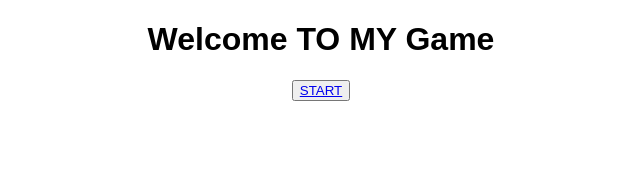
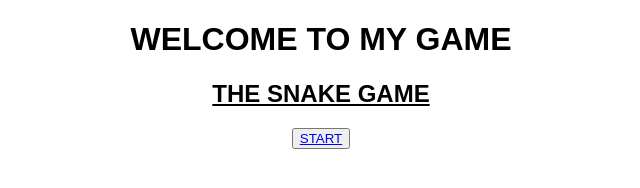
Before and after one commit to bumadan751997/Snake-Game, a plain HTML site: page index.html in a window 1280 px wide. Shown: the whole page, without its empty margins (319-959 px from the left). Drawn offline with Linux system fonts and the light colour scheme.

Commit message:
first project

```diff
--- a/index.html
+++ b/index.html
@@ -8,7 +8,9 @@
     <script defer src="script.js"></script>
 </head>
 <body>
-    <h1>Welcome TO MY Game</h1>
+    <h1><u></u>WELCOME TO MY GAME</u></h1>
+    <h2><u>THE SNAKE GAME</u></h2>
+
     <button><a href="index2.html">START</a></button>
 
 </body>
```
